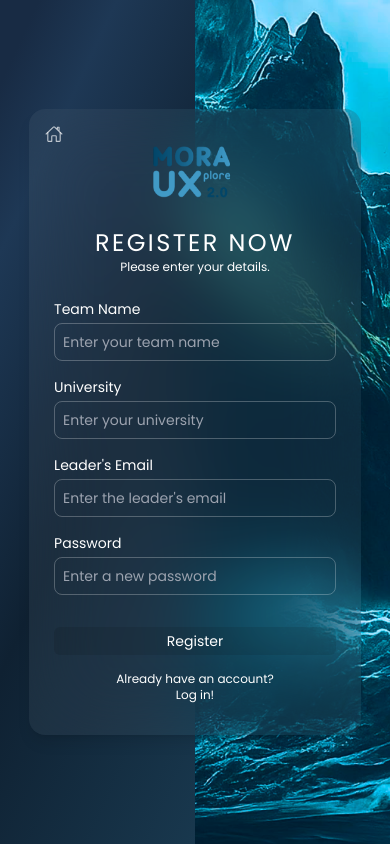
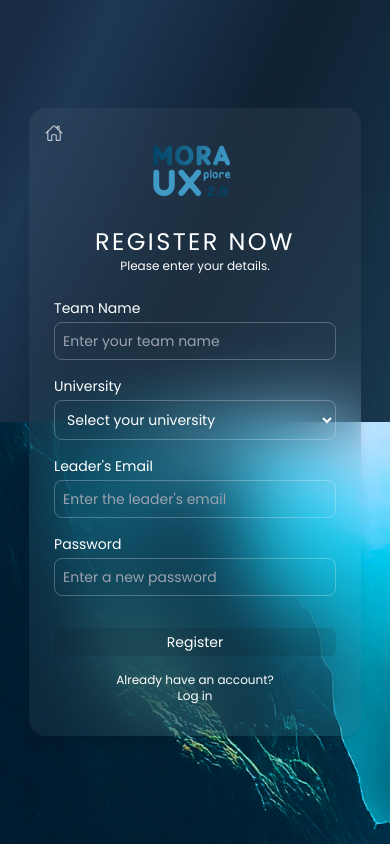
Before and after one commit to UXplore-2-0/official-web, a React (Vite) app in the folder client/: page / in a window 390 px wide. Built offline with nearby package versions, Linux system fonts and the light colour scheme.

Commit message:
Added responsiveness

```diff
--- a/client/src/pages/Login/Login.jsx
+++ b/client/src/pages/Login/Login.jsx
@@ -53,11 +53,11 @@ function Login() {
           "linear-gradient(to bottom right, #182B44 5%, #1E3855 15%, #0F2132 40%, #1E455E 95%)",
       }}
     >
-      <div className="absolute z-10 w-full flex justify-end">
+      <div className="absolute z-10 w-full flex justify-end top-1/2 sm:top-0">
         <img
           src={SeaImage}
           alt="Sea Image"
-          className="object-cover h-lvh w-1/2"
+          className="fixed object-cover h-lvh w-full sm:w-1/2"
         />
       </div>
       <div className="relative z-20 text-white flex flex-col items-center justify-center w-full min-h-screen">
--- a/client/src/pages/Register/Register.jsx
+++ b/client/src/pages/Register/Register.jsx
@@ -7,6 +7,7 @@ function Register() {
   const [formData, setFormData] = useState({
     team: "",
     university: "",
+    otherUniversity: "",
     email: "",
     password: "",
   });
@@ -32,6 +33,11 @@ function Register() {
       validationErrors.university = "University is required";
     }
 
+    // Validate other university name
+    if (formData.university === "Other" && !formData.otherUniversity.trim()) {
+      validationErrors.otherUniversity = "University name is required";
+    }
+
     // Validate email format
     if (!formData.email.trim()) {
       validationErrors.email = "Leader's email is required";
@@ -52,23 +58,29 @@ function Register() {
       console.log("Form submitted:", formData);
 
       // Clear form data
-      setFormData({ team: "", university: "", email: "", password: "" });
+      setFormData({
+        team: "",
+        university: "",
+        otherUniversity: "",
+        email: "",
+        password: "",
+      });
     }
   };
 
   return (
     <div
-      className="relative"
+      className="relative overflow-hidden w-full h-full"
       style={{
         background:
           "linear-gradient(to bottom right, #182B44 5%, #1E3855 15%, #0F2132 40%, #1E455E 95%)",
       }}
     >
-      <div className="absolute z-10 w-full flex justify-end">
+      <div className="absolute z-10 w-full flex justify-end top-1/2 sm:top-0">
         <img
           src={SeaImage}
           alt="Sea Image"
-          className="object-cover h-lvh w-1/2"
+          className="fixed object-cover h-lvh w-full sm:w-1/2"
         />
       </div>
       <div className="relative z-20 text-white flex flex-col items-center justify-center w-full min-h-screen">
@@ -113,19 +125,65 @@ function Register() {
               <label className="w-full text-sm mb-1" htmlFor="university">
                 University
               </label>
-              <input
-                type="text"
+              <select
                 id="university"
                 name="university"
                 value={formData.university}
-                onChange={handleChange}
                 placeholder="Enter your university"
                 className={`w-full bg-transparent text-sm p-2 mb-4 border border-white border-opacity-25 rounded-lg
                           ${errors.university ? "border-red-500" : ""}`}
-              />
+                onChange={handleChange}
+              >
+                <option className="bg-[#1E3855]" value="">
+                  Select your university
+                </option>
+                <option className="bg-[#1E3855]">University of Moratuwa</option>
+                <option className="bg-[#1E3855]">University of Colombo</option>
+                <option className="bg-[#1E3855]">
+                  University of Peradeniya
+                </option>
+                <option className="bg-[#1E3855]">University of Kelaniya</option>
+                <option className="bg-[#1E3855]">University of Ruhuna</option>
+                <option className="bg-[#1E3855]">University of Jaffna</option>
+                <option className="bg-[#1E3855]">
+                  University of Sri Jayewardenepura
+                </option>
+                <option className="bg-[#1E3855]">
+                  University of Sabaragamuwa
+                </option>
+                <option className="bg-[#1E3855]">University of Wayamba</option>
+                <option className="bg-[#1E3855]">University of Rajarata</option>
+                <option className="bg-[#1E3855]">
+                  University of Uva Wellassa
+                </option>
+                <option className="bg-[#1E3855]">
+                  University of the Visual & Performing Arts
+                </option>
+                <option className="bg-[#1E3855]">Other</option>
+              </select>
               {errors.university && (
                 <div className="w-full text-xs text-red-500 -mt-3 mb-4">
                   {errors.university}
+                </div>
+              )}
+
+              {formData.university === "Other" && (
+                <div className="w-full">
+                  <input
+                    type="text"
+                    id="otherUniversity"
+                    name="otherUniversity"
+                    value={formData.otherUniversity}
+                    onChange={handleChange}
+                    placeholder="Enter your university"
+                    className={`w-full bg-transparent text-sm p-2 -mt-3 mb-4 border border-white border-opacity-25 rounded-lg
+                          ${errors.otherUniversity ? "border-red-500" : ""}`}
+                  />
+                  {errors.otherUniversity && (
+                    <div className="w-full text-xs text-red-500 -mt-3 mb-4">
+                      {errors.otherUniversity}
+                    </div>
+                  )}
                 </div>
               )}
 
@@ -177,7 +235,7 @@ function Register() {
                 <div className="text-xs">Already have an account?</div>
                 <div className="text-xs">
                   <a href="#" className="hover:underline">
-                    Log in!
+                    Log in
                   </a>
                 </div>
               </div>
```
